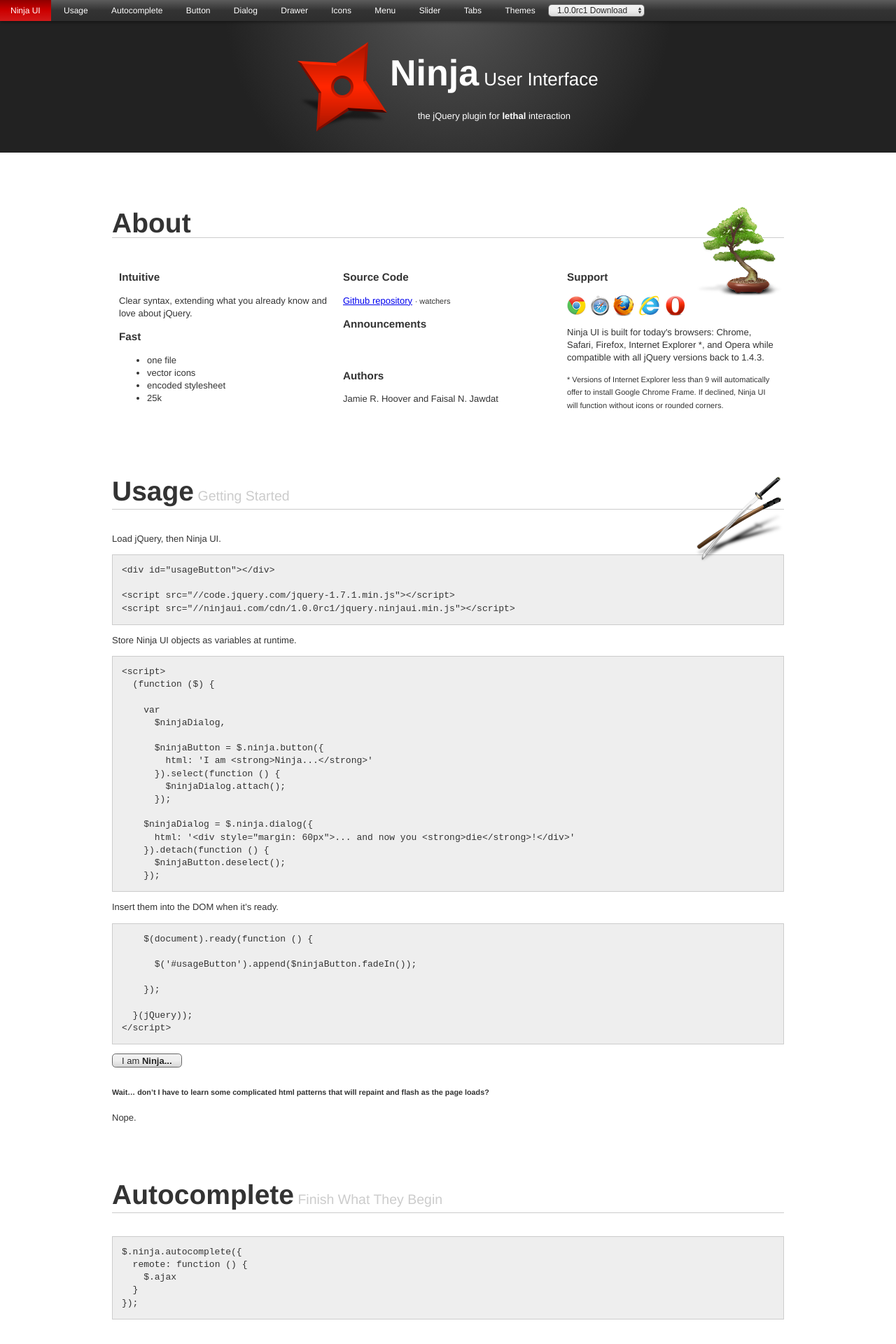
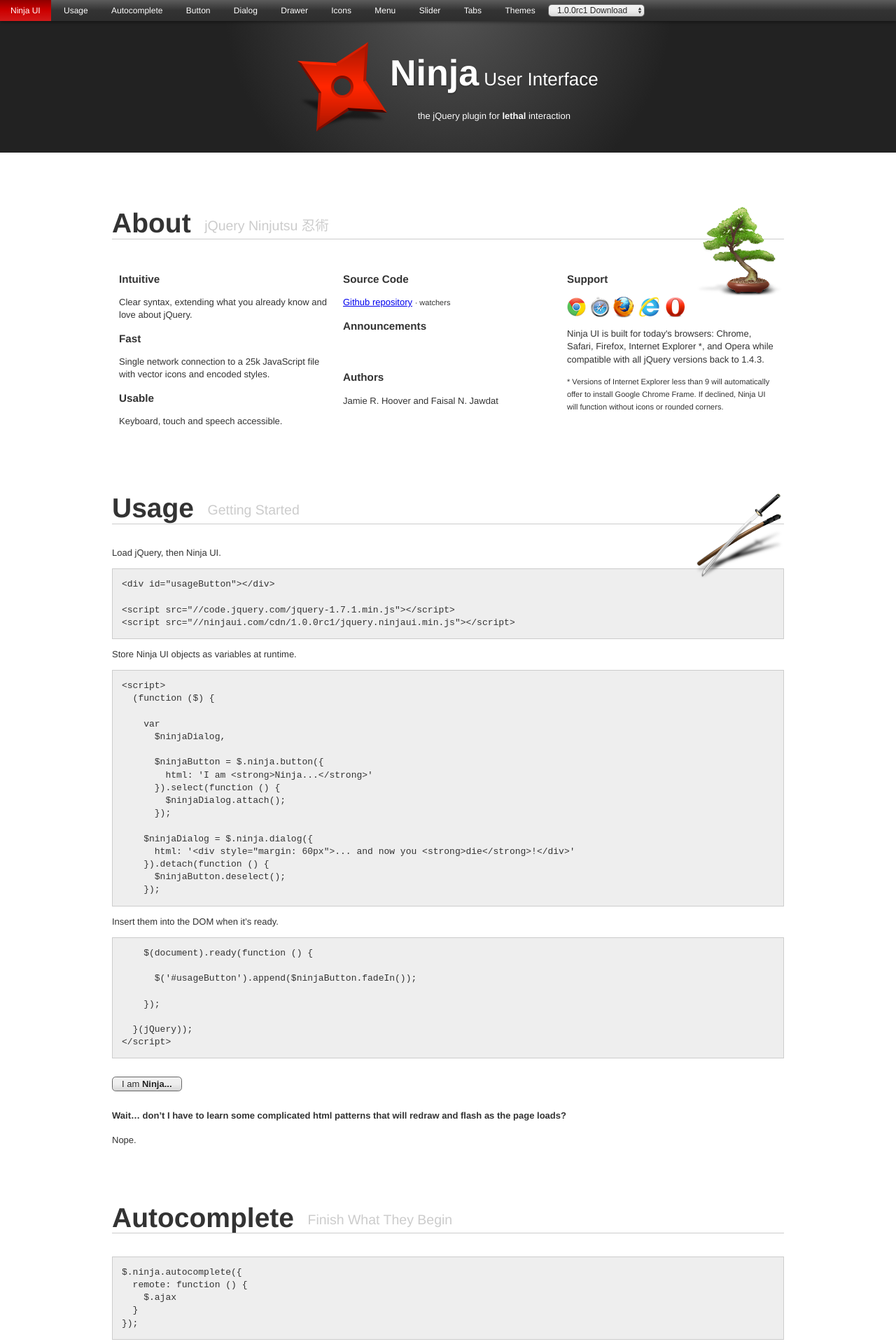
Before and after one commit to LeGrandeFU/ninja.github.com, a Jekyll site: the page built from index.md, in a window 1280 px wide. Shown: the top 1920 px of the page at 70% size. Built offline with Jekyll 4.4.1, drawn with Linux system fonts in a browser that asks for light colours.

Commit message:
Section Title Styling
Adds subtitle to About, moves fast list into a sentence and tweaks list style to left align.

```diff
--- a/css/style.css
+++ b/css/style.css
@@ -56,7 +56,7 @@ sub { bottom: -0.25em; }
 /* =============================================================================
    Lists
    ========================================================================== */
-ul, ol { margin: 1em 0; padding: 0 0 0 40px; }
+ul, ol { margin: 1em 0; padding: 0 0 0 20px; }
 dd { margin: 0 0 0 40px; }
 nav ul, nav ol { list-style: none; list-style-image: none; margin: 0; padding: 0; }
 /* =============================================================================
@@ -162,8 +162,9 @@ pre code {
 #content h2 {
   border-bottom: 1px solid #ccc;
   font-size: 3em;
-  padding: 60px 0 10px;
+  padding: 60px 0 10px 0;
   position: relative;
+  vertical-align: bottom;
 }
 #content h2 img {
   position: absolute;
@@ -172,6 +173,8 @@ pre code {
 }
 #content h2 small {
   color: #ccc;
+  margin-left: 1em;
+  vertical-align: middle;
 }
 #footer {
   color: #666;
@@ -200,9 +203,12 @@ pre code {
 }
 #logo h1 {
   font-size: 4em;
+  text-shadow: rgba(0, 0, 0, 0.5) 0px 1px 2px;
 }
-#logo h1 small {
+#logo h1 small,
+#logo p {
   font-weight: 300;
+  text-shadow: rgba(0, 0, 0, 0.25) 0px 1px 1px;
 }
 #menubar {
   background-color: #333;
@@ -250,7 +256,7 @@ pre code {
   filter: progid:DXImageTransform.Microsoft.gradient(startColorStr='rgba(0,0,0,0.2)', EndColorStr='rgba(255,255,255,0.1)');
 }
 #usageButton {
-  margin-bottom: 2em;
+  margin: 2em 0;
 }
 #watchers {
   font-size: 11px;
--- a/index.md
+++ b/index.md
@@ -4,19 +4,16 @@ layout: default
 ---
 
 
-##About<img alt="bonsai" class="sectionImage" src="/img/about.png">
+##About<small>jQuery Ninjutsu 忍術</small><img alt="bonsai" class="sectionImage" src="/img/about.png">
 
 <div class="row">
   <div class="one-third column">
     <h3>Intuitive</h3>
     <p>Clear syntax, extending what you already know and love about jQuery.</p>
     <h3>Fast</h3>
-    <ul>
-      <li>one file</li>
-      <li>vector icons</li>
-      <li>encoded stylesheet</li>
-      <li>25k</li>
-    </ul>
+    <p>Single network connection to a 25k JavaScript file with vector icons and encoded styles.</p>
+    <h3>Usable</h3>
+    <p>Keyboard, touch and speech accessible.</p>
   </div>
   <div class="one-third column">
     <h3>Source Code</h3>
@@ -39,7 +36,7 @@ layout: default
   </div>
 </div>
 
-##Usage<small> Getting Started</small><img alt="bonsai" class="sectionImage" src="/img/usage.png"/>
+##Usage<small>Getting Started</small><img alt="bonsai" class="sectionImage" src="/img/usage.png"/>
 
 Load jQuery, then  Ninja UI.
 
@@ -81,10 +78,10 @@ Insert them into the DOM when it's ready.
 
 <div id="usageButton"> </div>
 
-#####Wait... don't I have to learn some complicated html patterns that will repaint and flash as the page loads?
+####Wait... don't I have to learn some complicated html patterns that will redraw and flash as the page loads?
 Nope.
 
-##Autocomplete<small> Finish What They Begin</small>
+##Autocomplete<small>Finish What They Begin</small>
 
     $.ninja.autocomplete({
       remote: function () {
@@ -104,7 +101,7 @@ Nope.
 
 ##Tabs<small> </small>
 
-##Themes<small> Premade or Roll Your Own</small><img alt="kimono" class="sectionImage" src="/img/themes.png"/>
+##Themes<small>Premade or Roll Your Own</small><img alt="kimono" class="sectionImage" src="/img/themes.png"/>
 
 Dojo
 
```
